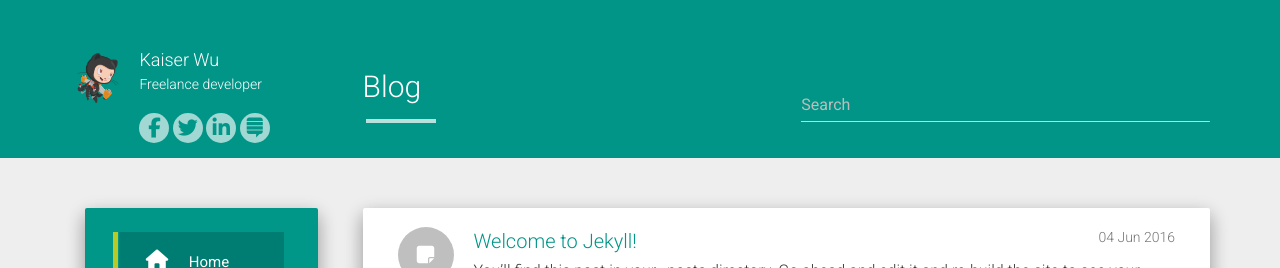
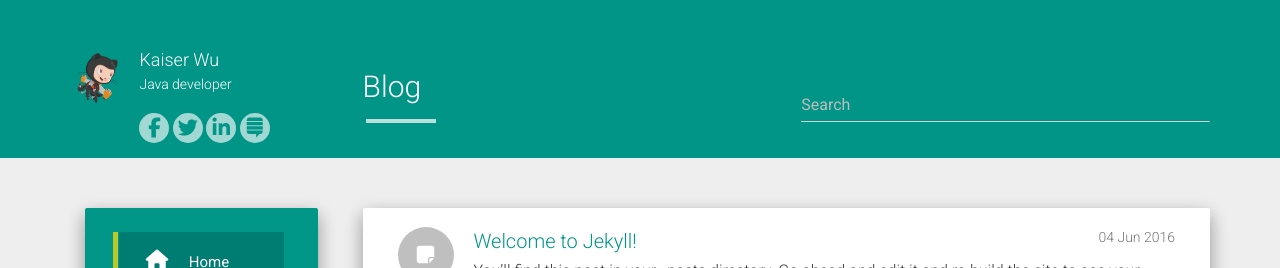
Before and after one commit to Kaiser-Wu/Kaiser-Wu.github.io, a Jekyll site: the page built from index.html, in a window 1280 px wide. Shown: the top 268 px of the page. Built offline with Jekyll 4.4.1, drawn with Linux system fonts in a browser that asks for light colours; nearby versions of some CDN libraries; the list of posts is cut into pages by our own code.

Commit message:
Update _config.yml

```diff
--- a/_config.yml
+++ b/_config.yml
@@ -3,7 +3,7 @@ description: My Personal Blog
 author: Kaiser Wu
 logo: /static/img/avatar.png
 github:
-about: Freelance developer
+about: Java developer
 
 baseurl: ""
 url: ""
```
